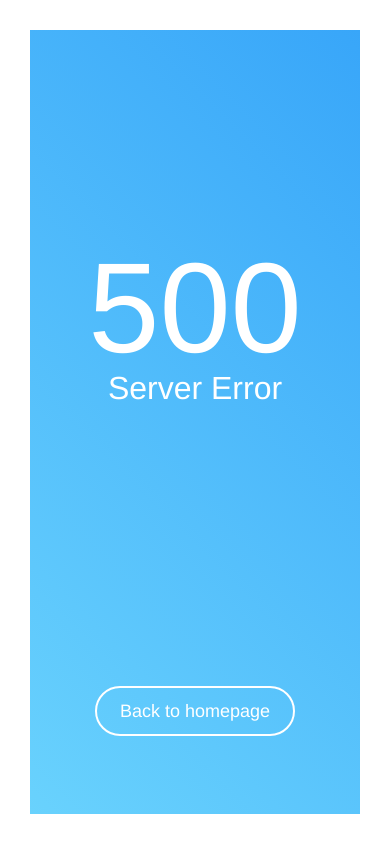
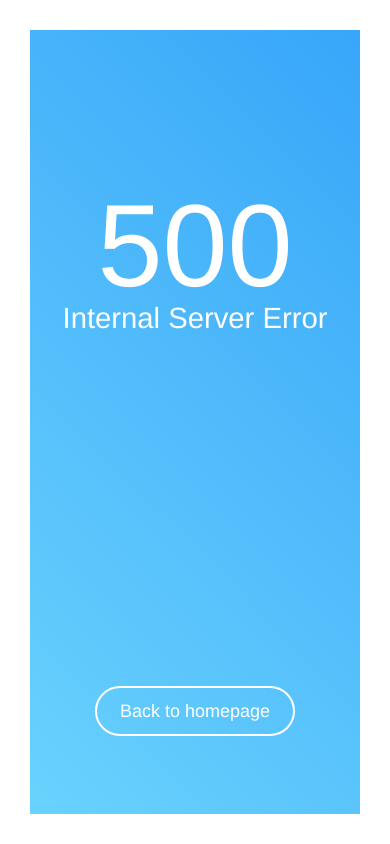
Before and after one commit to CatchChat/official_sites, a plain HTML site: page Yep/Landing-Page/src/jade/500.jade in a window 390 px wide. Drawn offline with nearby package versions, Linux system fonts and the light colour scheme; files that its build step writes are made by us from their sources.

Commit message:
Font size

```diff
--- a/Yep/Landing-Page/src/jade/500.jade
+++ b/Yep/Landing-Page/src/jade/500.jade
@@ -1,5 +1,5 @@
 - var code = "500"
-- var desc = "Server Error"
+- var desc = "Internal Server Error"
 
 doctype html
 html(lang="en")
--- a/Yep/Landing-Page/src/sass/error.sass
+++ b/Yep/Landing-Page/src/sass/error.sass
@@ -34,15 +34,10 @@ body
   position: relative
 
   .container
-    width: 300px
-    height: 200px
+    width: 100%
     text-align: center
     position: absolute
-    margin: auto
-    top: -20%
-    right: 0
-    bottom: 0
-    left: 0
+    top: 20%
 
     .code
       font-size: 144px
@@ -79,6 +74,6 @@ body
       .wrapper
         .container
           .code
-            font-size: 128px
+            font-size: 30vw
           .desc
-            font-size: 32px
+            font-size: 7.5vw
```
Also changed, not shown: Yep/Landing-Page/500.html, Yep/Landing-Page/css/error.css.
